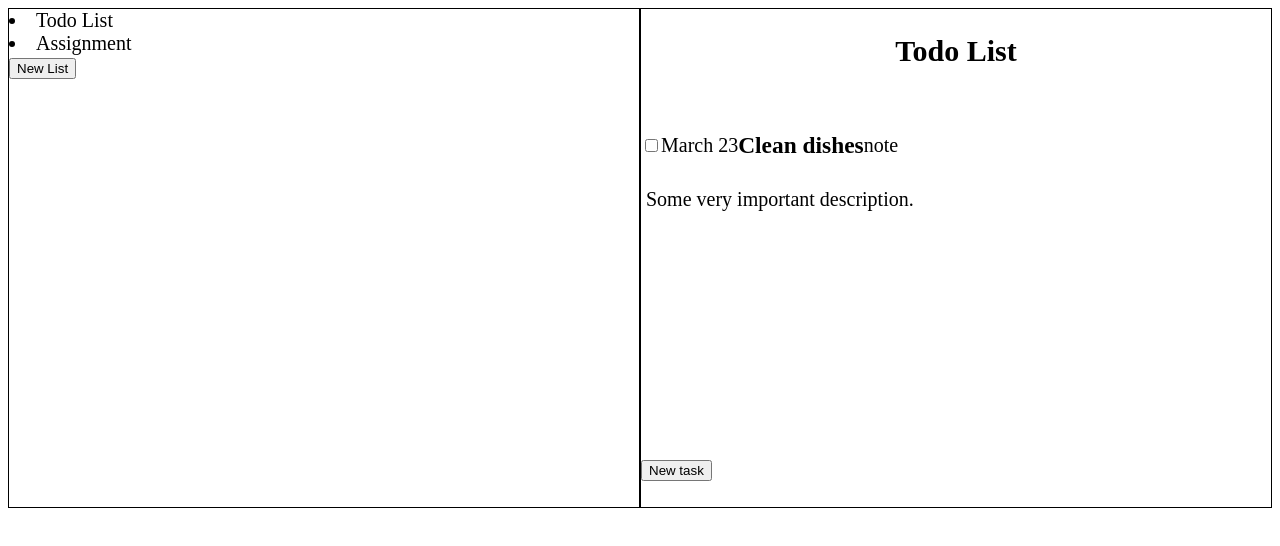
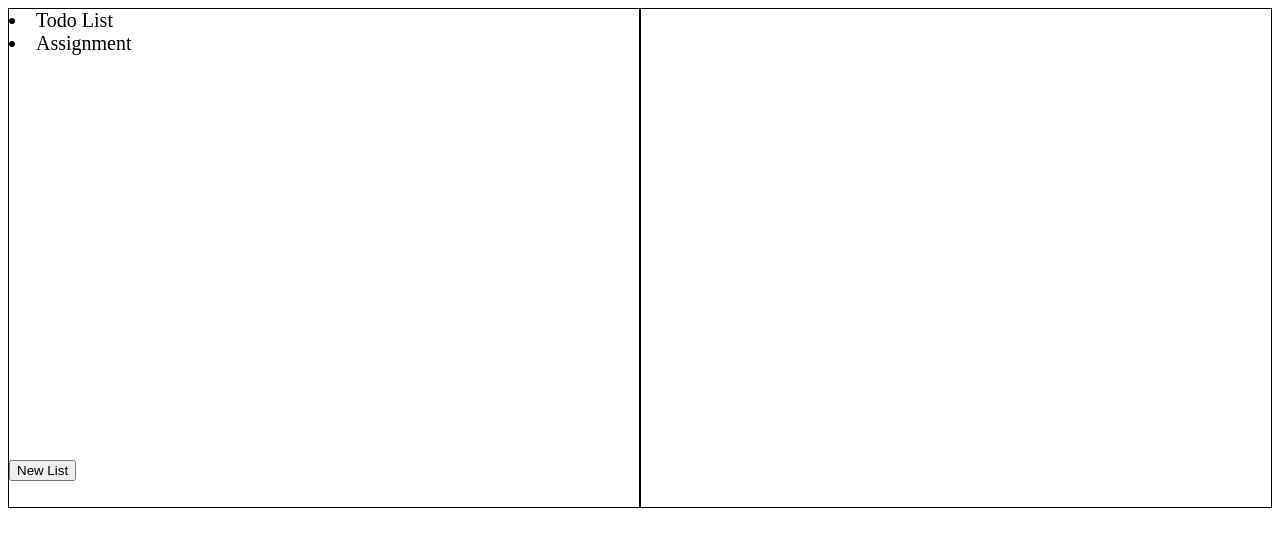
Before and after one commit to Kavoriya/Todo-list, a website: page dist/index.html in a window 1280 px wide. Drawn offline with Linux system fonts and the light colour scheme.

Commit message:
Build: sidebar layout

```diff
--- a/src/script.js
+++ b/src/script.js
@@ -95,9 +95,9 @@ const AppController = () => {
       listTitle.textContent = app.allLists[listIndex].title;
       listHeader.append(listTitle);
 
-      const tasks = app.allLists[listIndex].tasks;
       const listTasks = document.createElement('div');
       listTasks.classList.add('listTasks');
+      const tasks = app.allLists[listIndex].tasks;
 
       tasks.forEach(task => {
          const li = document.createElement('li');
@@ -183,14 +183,17 @@ const AppController = () => {
 
    const updateSidebar = () => {
       sidebar.textContent = '';
-      for (let i = 0; i < app.allLists.length; i++) {
+      const lists = document.createElement('div');
+      lists.classList.add('lists');
+      app.allLists.forEach(list => {
          const li = document.createElement('li');
          li.addEventListener('click', () => {
-            loadListContent(i);
+            loadListContent(app.allLists.indexOf(list));
          });
-         li.textContent = app.allLists[i].title;
-         sidebar.append(li);
-      }
+         li.textContent = list.title;
+         lists.append(li);
+      })
+      sidebar.append(lists);
       loadControlsforSidebar();
    }
 
--- a/src/style.css
+++ b/src/style.css
@@ -9,6 +9,8 @@ html {
 }
 
 #sidebar {
+   display: grid;
+   grid-template-rows: 1fr 50px;
    position: relative;
    border: 1px solid black;
 }
```
Also changed, not shown: dist/index.html.
